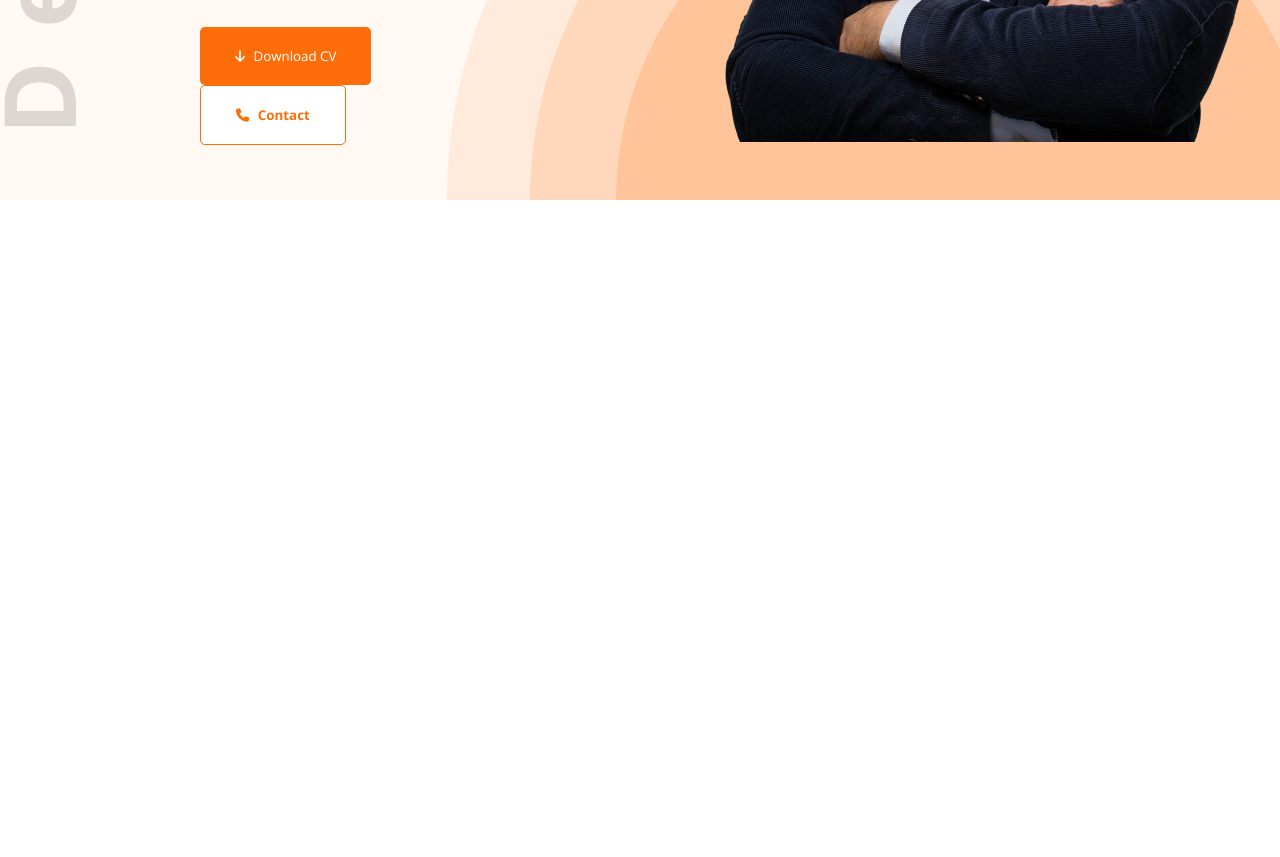
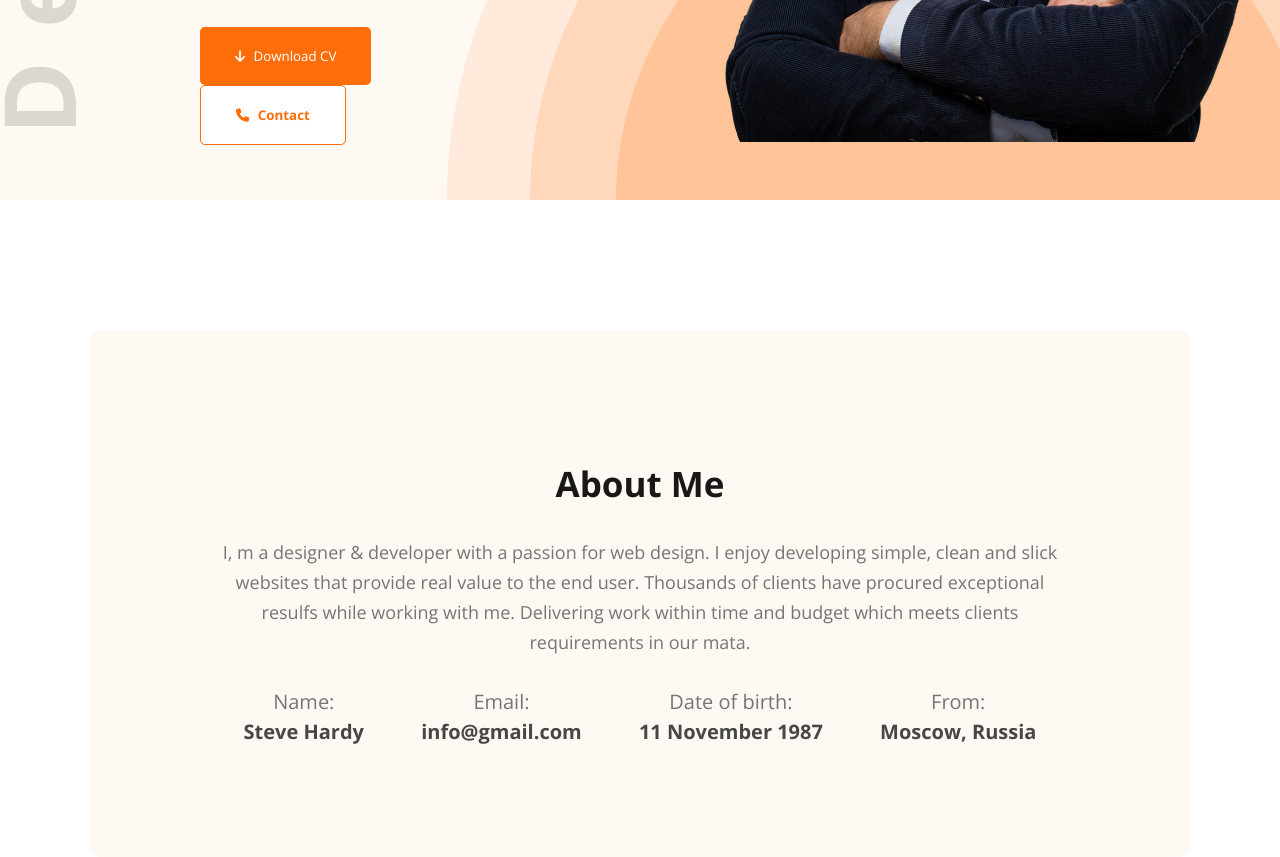
Before and after one commit to abubakar1010/practice_project-01, a plain HTML site: page index.html in a window 1280 px wide. Shown: the part 710-1567 px from the top of the page. Before the commit the page ends 960 px from the top, so only its background shows below. Drawn offline with nearby package versions, Linux system fonts and the light colour scheme.

Commit message:
start main section and complete about section of main

```diff
--- a/index.html
+++ b/index.html
@@ -1,5 +1,6 @@
 <!DOCTYPE html>
 <html lang="en">
+
 <head>
     <meta charset="UTF-8">
     <meta name="viewport" content="width=device-width, initial-scale=1.0">
@@ -9,12 +10,13 @@
 
     <!-- here is other styles link -->
     <link rel="preconnect" href="https://fonts.googleapis.com">
-<link rel="preconnect" href="https://fonts.gstatic.com" crossorigin>
-<link href="https://fonts.googleapis.com/css2?family=Open+Sans:wght@400;600;700;800&display=swap" rel="stylesheet">
+    <link rel="preconnect" href="https://fonts.gstatic.com" crossorigin>
+    <link href="https://fonts.googleapis.com/css2?family=Open+Sans:wght@400;600;700;800&display=swap" rel="stylesheet">
 
-<script src="https://kit.fontawesome.com/4053c33ec0.js" crossorigin="anonymous"></script>
+    <script src="https://kit.fontawesome.com/4053c33ec0.js" crossorigin="anonymous"></script>
 
 </head>
+
 <body>
     <header>
         <!-- here is navigation codes -->
@@ -36,13 +38,16 @@
         <!-- here is image and description section -->
         <section class="img-description">
             <section class="head-description">
-                <h3 class="greeting">Hi, I  am</h3>
+                <h3 class="greeting">Hi, I am</h3>
                 <h3 class="head-section-intro">Steve Hardy</h3>
                 <p class="head-section-description">
-                    Shot what able cold new see hold.Friendly as an betrayed formerly he. Morning because as to society behaved moments.
+                    Shot what able cold new see hold.Friendly as an betrayed formerly he. Morning because as to society
+                    behaved moments.
                 </p>
-                <button class="primary-button"><span class="icon-image"><i class="fa-solid fa-arrow-down"></i></span> Download CV</button>
-                <button class="contact-button"><span class="icon-image"><i class="fa-solid fa-phone"></i></span> Contact</button>
+                <button class="primary-button"><span class="icon-image"><i class="fa-solid fa-arrow-down"></i></span>
+                    Download CV</button>
+                <button class="contact-button"><span class="icon-image"><i class="fa-solid fa-phone"></i></span>
+                    Contact</button>
             </section>
             <section class="head-image">
                 <img class="head-section-img" src="images/hardy.png" alt="">
@@ -52,9 +57,42 @@
     </header>
     <main>
 
+        <section class="about-section">
+            <h2 class="common-section-title">About Me</h2>
+            <p class="common-about-work-section-description">
+                I, m a designer & developer with a passion for web design. I enjoy developing simple, clean and slick
+                websites that provide real value to the end user. Thousands of clients have procured exceptional resulfs
+                while working with me. Delivering work within time and budget which meets clients requirements in our
+                mata.
+            </p>
+            <div class="about-info-container">
+                <!-- div*4.about-info>h5.about-info-title+p.about-info-description -->
+                <div class="about-info">
+                    <h5 class="about-info-title">Name:</h5>
+                    <p class="about-info-description">Steve Hardy </p>
+                </div>
+                <div class="about-info">
+                    <h5 class="about-info-title">Email:</h5>
+                    <p class="about-info-description">info@gmail.com</p>
+                </div>
+                <div class="about-info">
+                    <h5 class="about-info-title">Date of birth:</h5>
+                    <p class="about-info-description">11 November 1987</p>
+                </div>
+                <div class="about-info">
+                    <h5 class="about-info-title">From:</h5>
+                    <p class="about-info-description">Moscow, Russia</p>
+                </div>
+            </div>
+        </section>
+
+        <!-- here is completed about section and start another -->
+
+
     </main>
     <footer>
 
     </footer>
 </body>
+
 </html>
--- a/styles/style.css
+++ b/styles/style.css
@@ -1,92 +1,100 @@
 /* here is universal styles */
-*{
+* {
   margin: 0;
   padding: 0;
-    font-family: 'Open Sans', sans-serif;
+  font-family: "Open Sans", sans-serif;
 }
 
 /* here is css variable */
 
-:root{
-    --primary-button-color: #FD6E0A;
+:root {
+  --primary-button-color: #fd6e0a;
   --primary-text-color: #181818;
   --secondary-text-color: #474747;
   --description-text-color: #757575;
-    --background-color: #FFF;
-    --header-background: #FFF8F3;
-
+  --background-color: #fff;
+  --header-background: #fff8f3;
 }
 
 /* here is common shared styles */
-.primary-button{
+.primary-button {
   border-radius: 5px;
   background-color: var(--primary-button-color);
   border: none;
   padding: 20px 35px;
   color: var(--background-color);
 }
-
+.common-section-title {
+  color: var(--primary-text-color);
+  text-align: center;
+  font-size: 35px;
+  font-weight: 700;
+  padding: 130px 450px 30px;
+}
+.common-about-work-section-description {
+  color: var(--description-text-color);
+  text-align: center;
+  font-size: 18px;
+  font-weight: 400;
+  line-height: 30px; /* 166.667% */
+  padding: 0px 130px;
+}
 /* here is header styles */
-header{
+header {
   background-color: var(--header-background);
-    background-image: url('../images/header_bg.png'),url('../images/developer.png');
+  background-image: url("../images/header_bg.png"),
+    url("../images/developer.png");
   background-repeat: no-repeat;
-    background-position: right bottom,left center;
+  background-position: right bottom, left center;
 }
-
-
 
 /* here is navigation styles*/
 
-nav{
+nav {
   display: flex;
   justify-content: space-between;
   align-items: center;
   padding: 55px 200px;
-
 }
 
-.right ul{
+.right ul {
   display: flex;
   align-items: center;
 }
 
-.right ul li{
+.right ul li {
   list-style: none;
   margin-left: 50px;
 }
 
-.intro{
+.intro {
   color: var(--primary-text-color);
   font-size: 45px;
   font-weight: 800;
 }
-.uncommon-letter{
+.uncommon-letter {
   color: var(--primary-button-color);
   font-size: 45px;
   font-weight: 800;
-
 }
 
 /* here is header description style */
 
-.greeting{
+.greeting {
   color: var(--secondary-text-color);
   font-size: 45px;
   font-weight: 600;
   margin-top: 125px;
   margin-bottom: 5px;
 }
-.head-section-intro{
+.head-section-intro {
   color: var(--primary-text-color);
   font-size: 55px;
   font-weight: 700;
   margin-bottom: 20px;
-
 }
 
-
-.head-section-description{
+.head-section-description {
   color: var(--description-text-color);
   font-size: 18px;
   font-weight: 400;
@@ -94,7 +102,7 @@ line-height: 30px; /* 166.667% */
   margin-bottom: 30px;
 }
 
-.contact-button{
+.contact-button {
   color: var(--primary-button-color);
   text-align: center;
   font-weight: 700;
@@ -103,20 +111,20 @@ border-radius: 5px;
   padding: 20px 35px;
   background-color: var(--background-color);
 }
-.icon-image{
+.icon-image {
   margin-right: 5px;
 }
-.img-description{
+.img-description {
   display: flex;
   gap: 20px;
   justify-content: space-between;
 }
 
-.head-description{
+.head-description {
   margin: 55px 200px;
 }
 
-.head-section-img{
+.head-section-img {
   position: relative;
   top: 5px;
   right: 20px;
@@ -124,8 +132,40 @@ border-radius: 5px;
 
 /* here is finished header section styles and start another */
 
+/* here is main section styles */
+
+main {
+  max-width: 1100px;
+  margin: auto;
+  color: var(--background-color);
+}
 /* here is about section styles */
 
-main{
-    margin-top: 50px;
+.about-section {
+  border-radius: 10px;
+  background-color: var(--header-background);
+  margin-top: 130px;
 }
+
+.about-info-container {
+  display: flex;
+  justify-content: space-around;
+  padding: 30px 125px 110px;
+}
+
+.about-info-title {
+  color: var(--description-text-color);
+  text-align: center;
+  font-size: 20px;
+  font-weight: 400;
+  line-height: 30px; /* 150% */
+}
+
+.about-info-description {
+  color: var(--secondary-text-color);
+  font-size: 20px;
+  font-weight: 700;
+  line-height: 30px;
+}
+
+/* complete about section style here and start another */
```
Lines whose indentation alone changed are shown as unchanged.
